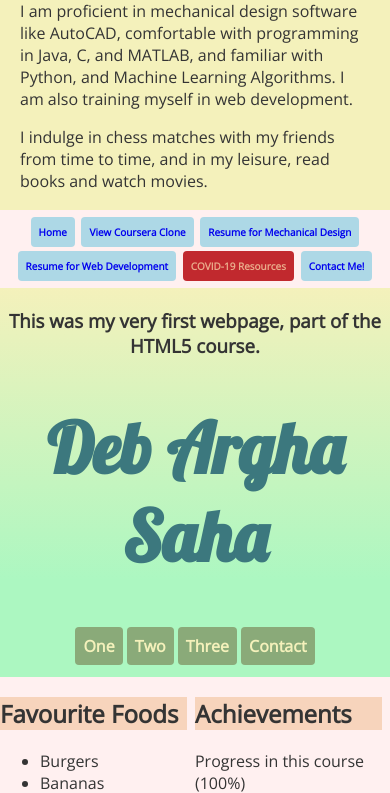
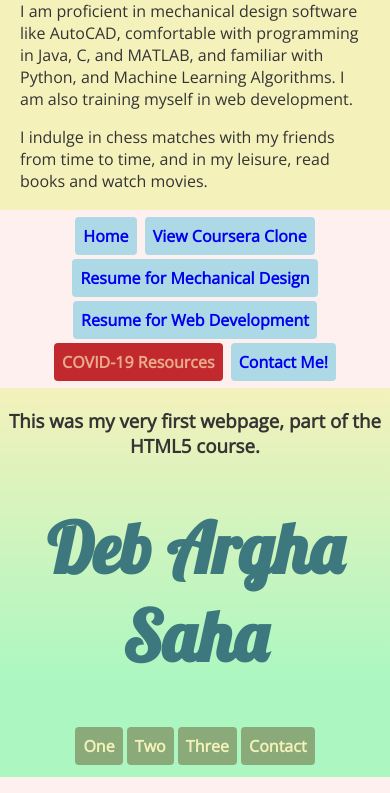
Before and after one commit to debarghano1/debarghano1.github.io, a PHP site: page /htmlfinalprojectwebpage.html in a window 390 px wide. Shown: the part 612-1405 px from the top of the page. Run offline with PHP 8.4, Linux system fonts and the light colour scheme.

Commit message:
Nav bar styling

```diff
--- a/css/resume-styles.css
+++ b/css/resume-styles.css
@@ -41,6 +41,7 @@ a:visited {
 }
 @media only screen and (max-width: 450px){
 	#swag{
+		/*hiding the wow swag icon in case of small screens*/
 		display: none;
 	}
 }
@@ -69,13 +70,14 @@ header#intro{
 nav:not(.secondary) {
 	margin: 5px auto;
 	text-align: center;
+	position: static;
 	position: sticky;
 	top: 0;
 	z-index: 1;
 }
 @media only screen and (max-width: 400px){
 	nav:not(.secondary){
-		font-size: 10px;
+		position: static;
 	}
 }
 nav .button{
```
